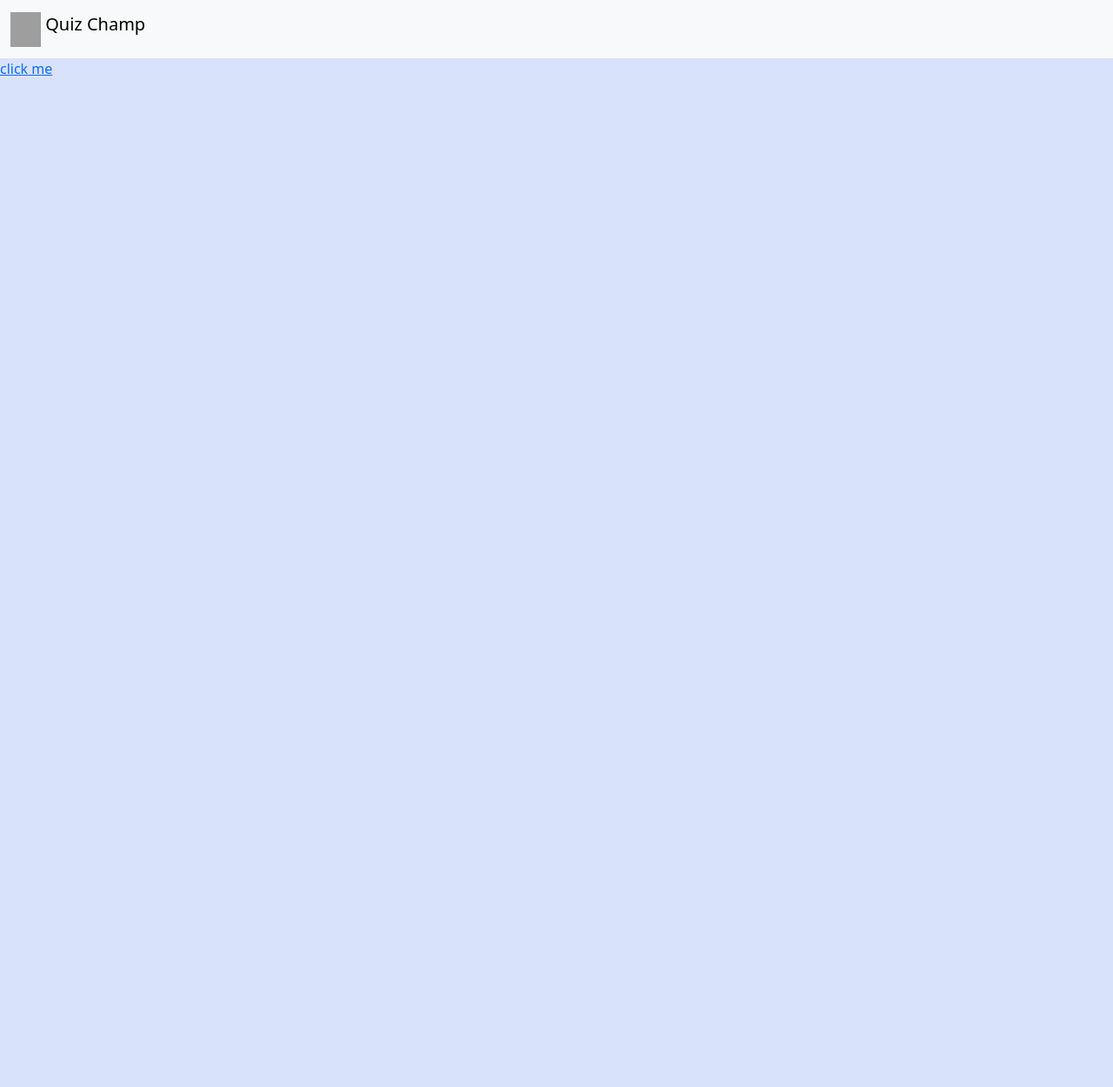
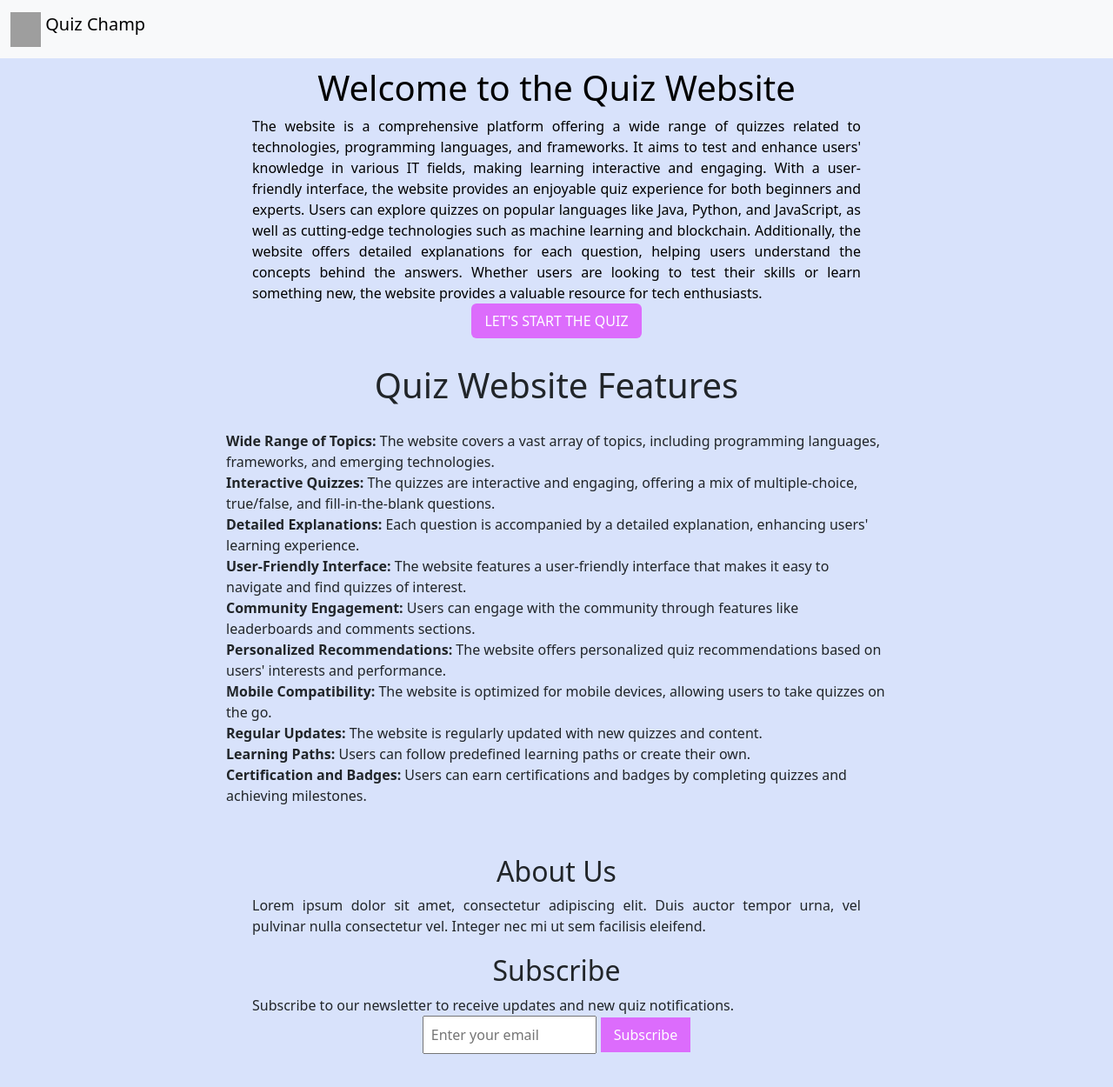
Before and after one commit to saurabh1097/quiz_champ, an Angular app: page /showLink in a window 1280 px wide. Shown: the whole page at 87% size. Before the commit the page ends 800 px from the top, so only its background shows below. Built offline with nearby package versions, Linux system fonts and the light colour scheme; grey boxes are pictures that could not be loaded.

Commit message:
added content for the home page.

```diff
--- a/src/app/app-routing.module.ts
+++ b/src/app/app-routing.module.ts
@@ -9,7 +9,8 @@ const routes: Routes = [
   {path: 'quiz-options', component:QuizOptionsComponent},
   {path: 'home',component:AppComponent},
   {path: 'showLink', component:OptionsLinkComponent},
-  {path:"quiz",component:QuizScreenComponent}
+  {path:"quiz",component:QuizScreenComponent},
+  {path:"",component:OptionsLinkComponent}
 ];
 
 @NgModule({
--- a/src/app/app.component.html
+++ b/src/app/app.component.html
@@ -1,5 +1 @@
-
-
-
-
 <router-outlet></router-outlet>
--- a/src/app/options-link/options-link.component.css
+++ b/src/app/options-link/options-link.component.css
@@ -0,0 +1,71 @@
+body {
+    font-family: Arial, sans-serif;
+    margin: 0;
+    padding: 0;
+}
+
+.container {
+    max-width: 800px;
+    margin: 0 auto;
+    padding: 20px;
+}
+
+header, footer {
+    text-align: center;
+
+    color: black;
+    padding: 10px 0;
+}
+
+main {
+    padding: 20px 0;
+}
+
+h1, h2 {
+    text-align: center;
+}
+
+ul {
+    list-style-type: none;
+    padding: 0;
+}
+
+.features, .about, .subscribe {
+    margin-bottom: 20px;
+}
+
+form {
+    display: flex;
+    justify-content: center;
+    align-items: center;
+}
+
+input[type="email"] {
+    padding: 8px;
+    margin-right: 5px;
+    width: 200px;
+}
+
+button {
+    padding: 8px 15px;
+    background-color:#dc6cfc;
+    color: white;
+    border: none;
+    cursor: pointer;
+}
+
+button:hover {
+    background-color:#dc6cfc;
+}
+
+
+header {
+    text-align: center;
+}
+
+p {
+    width: 700px;
+    margin: 0 auto; /* Centers the paragraph horizontally */
+    text-align: justify;
+
+}
--- a/src/app/options-link/options-link.component.html
+++ b/src/app/options-link/options-link.component.html
@@ -1 +1,47 @@
-<a href="/quiz-options">click me</a>
+
+
+
+<div >
+    <header>
+        <h1>Welcome to the Quiz Website</h1>
+        <p >{{text}}</p>
+        <button class="btn" (click)="redirectToQuizOptions()">LET'S START THE QUIZ</button>
+    </header>
+    <main>
+        <section class="features">
+            <h1>Quiz Website Features</h1>
+        <div class="container">
+            <ul>
+                <li><strong>Wide Range of Topics:</strong> The website covers a vast array of topics, including programming languages, frameworks, and emerging technologies.</li>
+                <li><strong>Interactive Quizzes:</strong> The quizzes are interactive and engaging, offering a mix of multiple-choice, true/false, and fill-in-the-blank questions.</li>
+                <li><strong>Detailed Explanations:</strong> Each question is accompanied by a detailed explanation, enhancing users' learning experience.</li>
+                <li><strong>User-Friendly Interface:</strong> The website features a user-friendly interface that makes it easy to navigate and find quizzes of interest.</li>
+                <li><strong>Community Engagement:</strong> Users can engage with the community through features like leaderboards and comments sections.</li>
+                <li><strong>Personalized Recommendations:</strong> The website offers personalized quiz recommendations based on users' interests and performance.</li>
+                <li><strong>Mobile Compatibility:</strong> The website is optimized for mobile devices, allowing users to take quizzes on the go.</li>
+                <li><strong>Regular Updates:</strong> The website is regularly updated with new quizzes and content.</li>
+                <li><strong>Learning Paths:</strong> Users can follow predefined learning paths or create their own.</li>
+                <li><strong>Certification and Badges:</strong> Users can earn certifications and badges by completing quizzes and achieving milestones.</li>
+            </ul>
+        </div>
+
+        </section>
+        <section class="about">
+            <h2>About Us</h2>
+            <p>Lorem ipsum dolor sit amet, consectetur adipiscing elit. Duis auctor tempor urna, vel pulvinar
+                nulla
+                consectetur vel. Integer nec mi ut sem facilisis eleifend.</p>
+        </section>
+        <section class="subscribe">
+            <h2>Subscribe</h2>
+            <p>Subscribe to our newsletter to receive updates and new quiz notifications.</p>
+            <form>
+                <input type="email" placeholder="Enter your email">
+                <button type="submit">Subscribe</button>
+            </form>
+        </section>
+    </main>
+    <!-- <footer>
+        <p>&copy; 2024 Quiz Website. All Rights Reserved.</p>
+    </footer> -->
+</div>
--- a/src/app/options-link/options-link.component.ts
+++ b/src/app/options-link/options-link.component.ts
@@ -1,4 +1,5 @@
-import { Component } from '@angular/core';
+import { Component, ElementRef, Renderer2 } from '@angular/core';
+import { Router } from '@angular/router';
 
 @Component({
   selector: 'app-options-link',
@@ -6,6 +7,13 @@ import { Component } from '@angular/core';
   styleUrls: ['./options-link.component.css']
 })
 export class OptionsLinkComponent {
+  text = "The website is a comprehensive platform offering a wide range of quizzes related to technologies, programming languages, and frameworks. It aims to test and enhance users' knowledge in various IT fields, making learning interactive and engaging. With a user-friendly interface, the website provides an enjoyable quiz experience for both beginners and experts. Users can explore quizzes on popular languages like Java, Python, and JavaScript, as well as cutting-edge technologies such as machine learning and blockchain. Additionally, the website offers detailed explanations for each question, helping users understand the concepts behind the answers. Whether users are looking to test their skills or learn something new, the website provides a valuable resource for tech enthusiasts.";
 
+  constructor(private router:Router){
+
+  }
+redirectToQuizOptions(){
+  this.router.navigate(['/quiz-options']);
+}
 
 }
--- a/src/app/quiz-screen/quiz-screen.component.ts
+++ b/src/app/quiz-screen/quiz-screen.component.ts
@@ -56,7 +56,7 @@ changeQuestion(index: number) {
     option4: "An operating system.",
     answerExplanation: "TypeScript is a statically typed language that compiles to plain JavaScript.",
     languages: "TypeScript, JavaScript",
-    index:3
+    index:4
 },
 {
   question: "What is TypeScript?",
@@ -67,7 +67,7 @@ changeQuestion(index: number) {
   option4: "An operating system.",
   answerExplanation: "TypeScript is a statically typed language that compiles to plain JavaScript.",
   languages: "TypeScript, JavaScript",
-  index:3
+  index:5
 },
 {
   question: "What is TypeScript?",
@@ -78,7 +78,7 @@ changeQuestion(index: number) {
   option4: "An operating system.",
   answerExplanation: "TypeScript is a statically typed language that compiles to plain JavaScript.",
   languages: "TypeScript, JavaScript",
-  index:3
+  index:6
 },
 {
   question: "What is TypeScript?",
@@ -89,7 +89,7 @@ changeQuestion(index: number) {
   option4: "An operating system.",
   answerExplanation: "TypeScript is a statically typed language that compiles to plain JavaScript.",
   languages: "TypeScript, JavaScript",
-  index:3
+  index:7
 },
 {
   question: "What is TypeScript?",
@@ -100,7 +100,7 @@ changeQuestion(index: number) {
   option4: "An operating system.",
   answerExplanation: "TypeScript is a statically typed language that compiles to plain JavaScript.",
   languages: "TypeScript, JavaScript",
-  index:3
+  index:8
 },
 {
   question: "What is TypeScript?",
@@ -111,7 +111,7 @@ changeQuestion(index: number) {
   option4: "An operating system.",
   answerExplanation: "TypeScript is a statically typed language that compiles to plain JavaScript.",
   languages: "TypeScript, JavaScript",
-  index:3
+  index:9
 },
 {
   question: "What is TypeScript?",
@@ -122,7 +122,7 @@ changeQuestion(index: number) {
   option4: "An operating system.",
   answerExplanation: "TypeScript is a statically typed language that compiles to plain JavaScript.",
   languages: "TypeScript, JavaScript",
-  index:3
+  index:10
 }
 ];
 questionToDisplay:Questions = this.questions[0];
```
